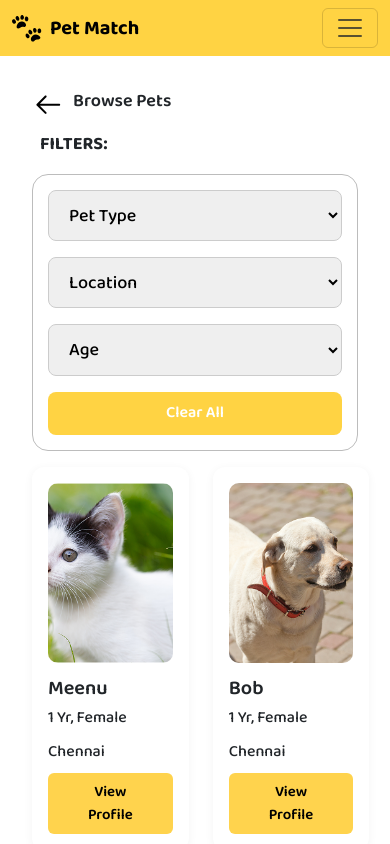
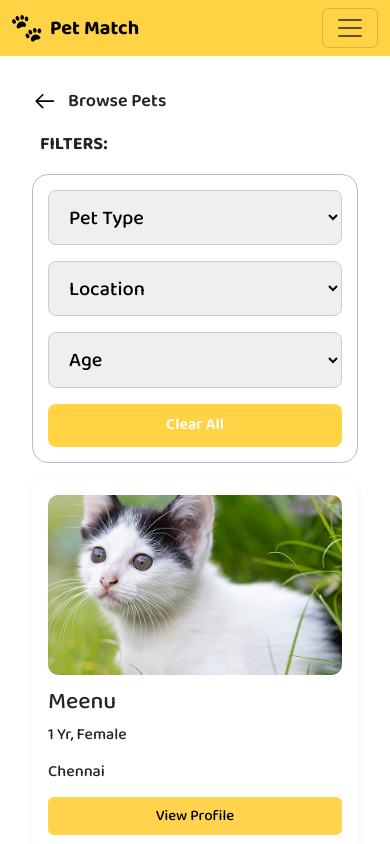
Before and after one commit to Ishwarya1605/pet-match, a React (Create React App) app: page /browsepets in a window 390 px wide. Shown: the top 844 px of the page. Built offline with nearby package versions, Linux system fonts and the light colour scheme.

Commit message:
browsepets ui updated

```diff
--- a/src/pages/browsepets/BrowsePets.jsx
+++ b/src/pages/browsepets/BrowsePets.jsx
@@ -12,9 +12,6 @@ const BrowsePets = () => {
   const [selectedLocation, setSelectedLocation] = useState("");
   const [selectedAge, setSelectedAge] = useState("");
   const [selectedGender, setSelectedGender] = useState("");
-  const [showFilters, setShowFilters] = useState(true);
-
-
   const navigate = useNavigate();
 
   useEffect(() => {
@@ -64,15 +61,8 @@ const BrowsePets = () => {
       </div>
       <div className='browse-heading'>
         <p> FILTERS:</p>
-        <button
-          className="toggle-filters"
-          onClick={() => setShowFilters(!showFilters)}
-        >
-          {showFilters ? "Hide Filters" : "Show Filters"}
-        </button>
       </div>
-
-      <div className={`filters ${!showFilters ? "collapsed" : ""}`}>
+      <div className="filters">
         <div className='filter-select'>
           <div>
             <select onChange={(e) => setSelectedType(e.target.value)} value={selectedType}>
--- a/src/pages/browsepets/BrowsePets.scss
+++ b/src/pages/browsepets/BrowsePets.scss
@@ -11,44 +11,30 @@
     font-size: 24px;
 
     img {
-      padding-right: 8px;
+      height: 33px;
+      padding-right: 10px;
+      vertical-align: middle;
+      width: auto;
     }
   }
 
   .browse-heading {
-    display: flex;
-    justify-content: space-between;
-    align-items: center;
     font-size: 24px;
     font-weight: 700;
+    font-style: bold;
     padding-left: 8px;
+  }
 
-    .toggle-filters {
-      display: none;
-      background: #FFD343;
-      border: none;
-      border-radius: 6px;
-      padding: 6px 12px;
-      font-weight: 600;
-      cursor: pointer;
-      color: #fff;
-      font-size: 14px;
-
-      &:hover {
-        background: #e6bb2d;
-      }
-    }
-  }
 
 
   .filters {
     margin-bottom: 1rem;
     border: 1px solid #BCBCBC;
-    background: #fff;
+    background: #FFFFFF;
     border-radius: 16px;
+    border-width: 1px;
     padding: 25px;
-    overflow: hidden;
-    transition: max-height 0.3s ease, opacity 0.3s ease;
+
 
     .filter-select {
       display: flex;
@@ -56,6 +42,8 @@
       align-items: center;
       flex-wrap: wrap;
       gap: 1rem;
+
+
     }
 
     select {
@@ -64,8 +52,13 @@
       border: 1px solid #ccc;
       min-width: 150px;
       cursor: pointer;
+      gap: 1px;
       font-weight: 500;
-      font-size: 18px;
+      font-style: Medium;
+      font-size: var(--main-font);
+      font-size: 20px;
+
+
 
       &:focus {
         outline: none;
@@ -76,6 +69,7 @@
     .clear-button {
       padding: 0.6rem 1.2rem;
       background: #FFD343;
+
       border: none;
       border-radius: 8px;
       color: #fff;
@@ -83,24 +77,28 @@
       cursor: pointer;
 
       &:hover {
-        background: #e6bb2d;
-      }
+        background: #FFD343;
+
       }
     }
 
+  }
 
   .cards-container {
     display: grid;
     grid-template-columns: repeat(auto-fill, minmax(220px, 1fr));
     gap: 1.5rem;
     margin-top: 1rem;
+    opacity: 1;
 
     .pet-card {
-      background: #fff;
+      background-color: #fff;
       border-radius: 12px;
       box-shadow: 0 2px 10px rgba(0, 0, 0, 0.05);
       padding: 1rem;
       transition: transform 0.2s ease;
+
+
 
       &:hover {
         transform: translateY(-5px);
@@ -113,38 +111,41 @@
         object-fit: cover;
         border-radius: 10px;
         margin-bottom: 0.8rem;
+
+
       }
 
-      .pet-name {
+      h4 {
+        margin-bottom: 0.4rem;
         font-size: 20px;
         font-weight: 600;
-        margin-bottom: 0.4rem;
       }
 
-      .pet-info,
-      .pet-location {
+      p {
+        margin-bottom: 0.8rem;
         font-size: 16px;
         font-weight: 500;
-        margin-bottom: 0.6rem;
       }
 
       .view-btn {
         background: #FFD34D;
-        padding: 8px 40px;
+        padding: 0.5rem 0.8rem;
         border: none;
         border-radius: 6px;
         font-weight: 600;
         cursor: pointer;
         font-size: 15px;
+        font-weight: 500;
+        text-decoration: none;
         width: 100%;
 
         &:hover {
-          background: #e6bb2d;
+          background: #FFD34D;
+
         }
       }
     }
   }
-
 
   .left-side-design {
     position: absolute;
@@ -158,11 +159,16 @@
     position: absolute;
     top: 847px;
     right: 0;
+
   }
 }
 
 @media (max-width: 1024px) {
   .browse-container {
+    p {
+      font-size: 18px;
+    }
+
     .filters {
       padding: 15px;
     }
@@ -180,16 +186,19 @@
 
 @media (max-width: 768px) {
   .browse-container {
-    .browse-arrow{
+    .browse-arrow {
       font-size: 18px;
       display: flex;
       align-items: flex-start;
-      img{
-        height: 33px;
+
+      img {
+        height: 26px;
         width: auto;
         vertical-align: middle;
       }
+
     }
+
     .filters {
       .filter-select {
         flex-direction: column;
@@ -218,6 +227,8 @@
 }
 
 @media (max-width: 480px) {
+  .browse-container {
+
     .filters {
 
       select,
@@ -234,3 +245,4 @@
       width: 100%;
     }
   }
+}
```
Lines whose indentation alone changed are shown as unchanged.
